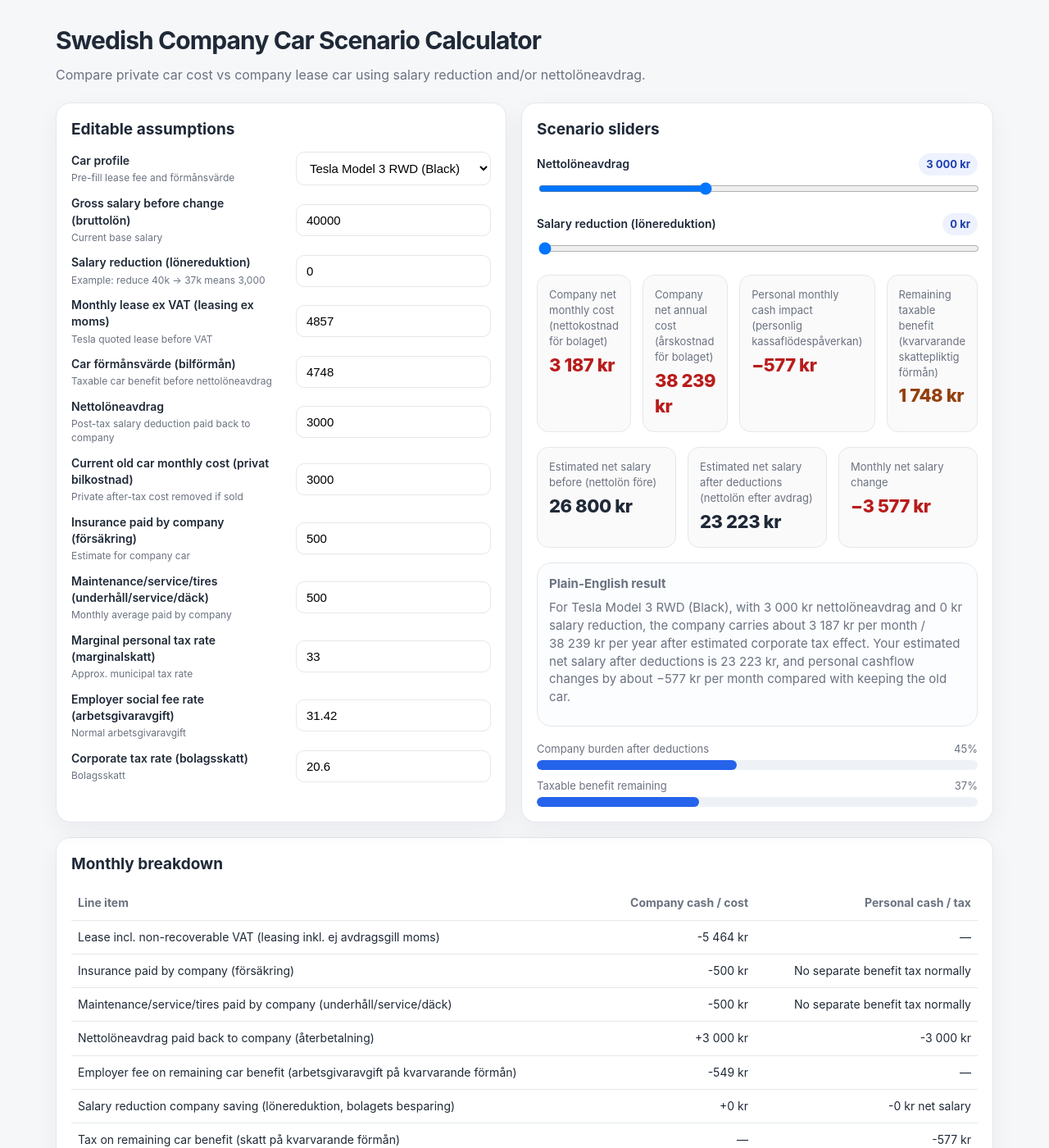
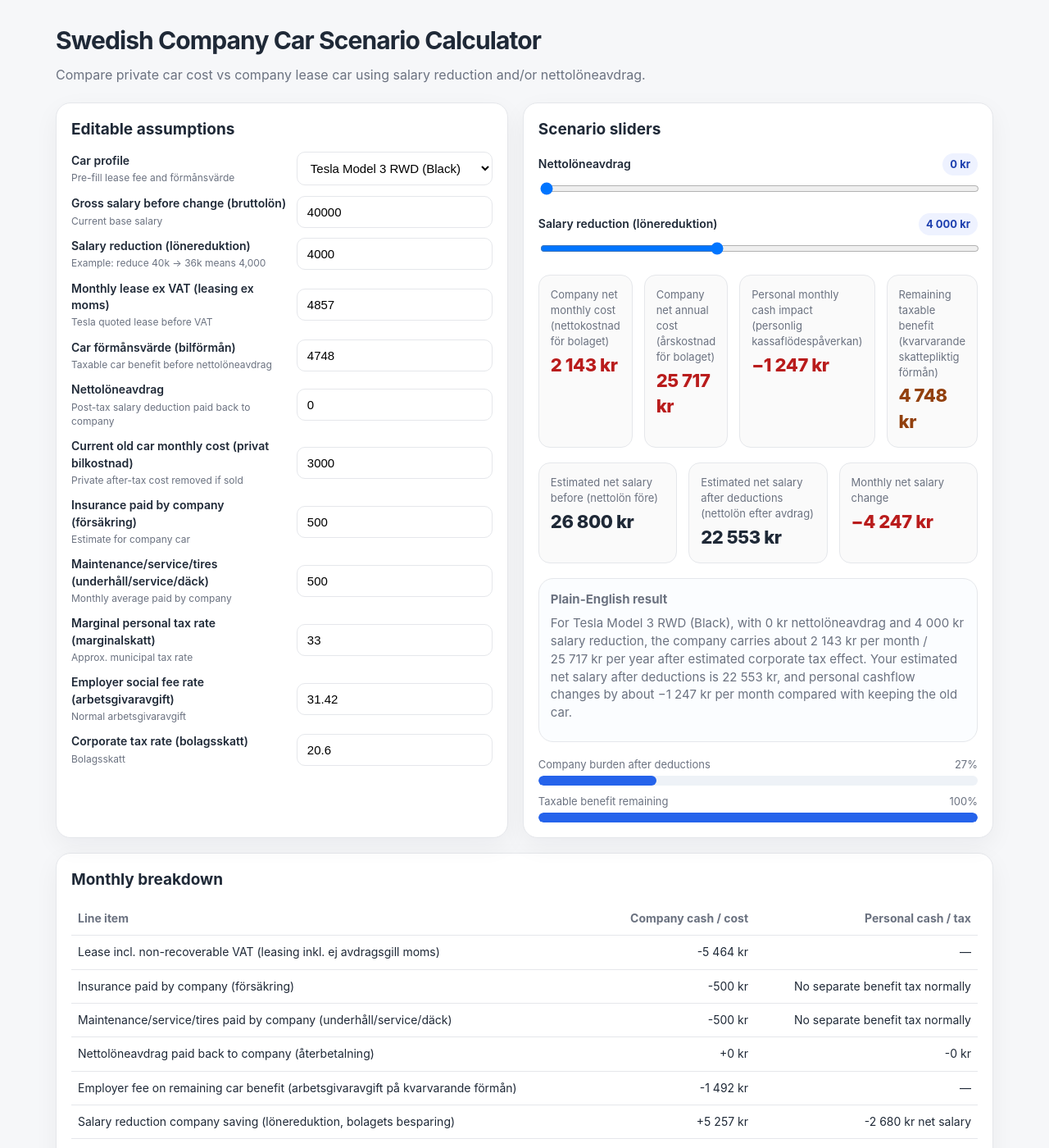
Before and after one commit to zheli/zheli.github.io, a Jekyll site: the page single-page-htmls/swedish-foretag-bil-calc.html, which Jekyll copies as it is, in a window 1280 px wide and 1400 px high. Shown: the whole window at 82% size. Built offline with Jekyll 4.4.1, drawn with Linux system fonts in a browser that asks for light colours; some of the changed text lies outside the part shown.

Commit message:
fix: update default values for salary reduction and net deduction in car calculator

```diff
--- a/single-page-htmls/swedish-foretag-bil-calc.html
+++ b/single-page-htmls/swedish-foretag-bil-calc.html
@@ -92,10 +92,10 @@
         <h2>Editable assumptions</h2>
         <div class="input-row"><label>Car profile <span class="hint">Pre-fill lease fee and förmånsvärde</span></label><select id="carProfile"></select></div>
         <div class="input-row"><label>Gross salary before change (bruttolön) <span class="hint">Current base salary</span></label><input id="salary" type="number" value="40000" step="100" /></div>
-        <div class="input-row"><label>Salary reduction (lönereduktion) <span class="hint">Example: reduce 40k → 37k means 3,000</span></label><input id="salaryReduction" type="number" value="0" step="100" /></div>
+        <div class="input-row"><label>Salary reduction (lönereduktion) <span class="hint">Example: reduce 40k → 36k means 4,000</span></label><input id="salaryReduction" type="number" value="4000" step="100" /></div>
         <div class="input-row"><label>Monthly lease ex VAT (leasing ex moms) <span class="hint">Tesla quoted lease before VAT</span></label><input id="leaseExVat" type="number" value="4857" step="50" /></div>
         <div class="input-row"><label>Car förmånsvärde (bilförmån) <span class="hint">Taxable car benefit before nettolöneavdrag</span></label><input id="benefit" type="number" value="4748" step="50" /></div>
-        <div class="input-row"><label>Nettolöneavdrag <span class="hint">Post-tax salary deduction paid back to company</span></label><input id="netDeduction" type="number" value="3000" step="100" /></div>
+        <div class="input-row"><label>Nettolöneavdrag <span class="hint">Post-tax salary deduction paid back to company</span></label><input id="netDeduction" type="number" value="0" step="100" /></div>
         <div class="input-row"><label>Current old car monthly cost (privat bilkostnad) <span class="hint">Private after-tax cost removed if sold</span></label><input id="oldCarCost" type="number" value="3000" step="100" /></div>
         <div class="input-row"><label>Insurance paid by company (försäkring) <span class="hint">Estimate for company car</span></label><input id="insurance" type="number" value="500" step="100" /></div>
         <div class="input-row"><label>Maintenance/service/tires (underhåll/service/däck) <span class="hint">Monthly average paid by company</span></label><input id="maintenance" type="number" value="500" step="100" /></div>
@@ -108,11 +108,11 @@
         <h2>Scenario sliders</h2>
         <div class="slider-row">
           <div class="slider-head"><label for="netDeductionSlider">Nettolöneavdrag</label><span class="value-pill" id="netDeductionPill"></span></div>
-          <input id="netDeductionSlider" type="range" min="0" max="8000" value="3000" step="100" />
+          <input id="netDeductionSlider" type="range" min="0" max="8000" value="0" step="100" />
         </div>
         <div class="slider-row">
           <div class="slider-head"><label for="salaryReductionSlider">Salary reduction (lönereduktion)</label><span class="value-pill" id="salaryReductionPill"></span></div>
-          <input id="salaryReductionSlider" type="range" min="0" max="10000" value="0" step="100" />
+          <input id="salaryReductionSlider" type="range" min="0" max="10000" value="4000" step="100" />
         </div>
 
         <div class="section four">
```
